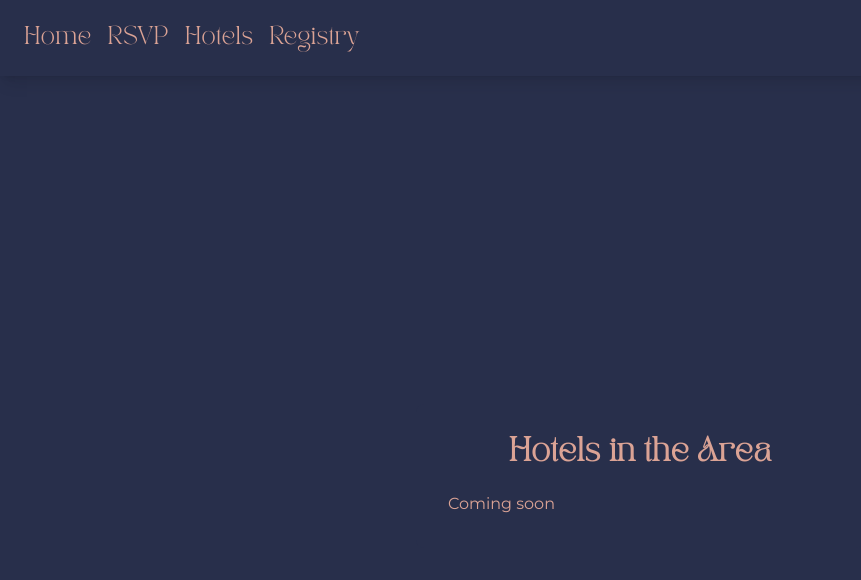
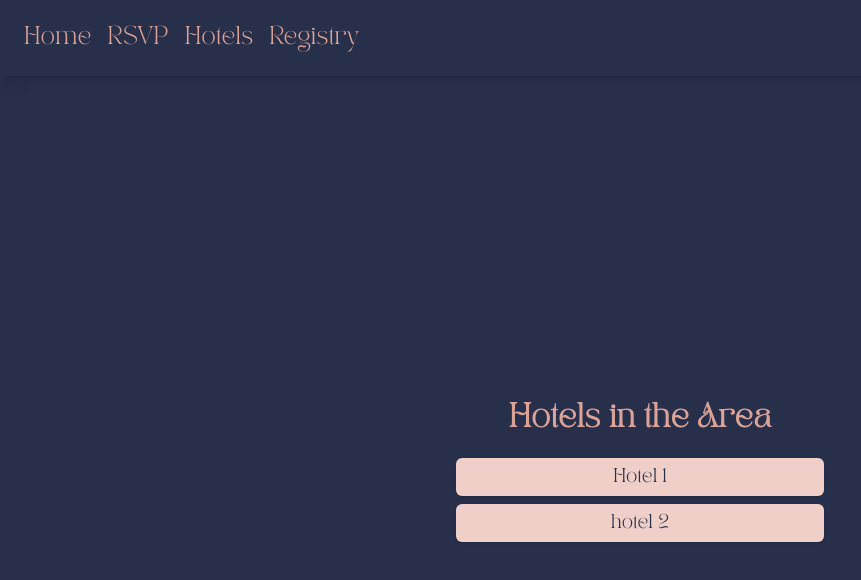
Before and after one commit to Benderg13/emma-and-grant-wedding-site, a Next.js app in the folder website/: page /hotels in a window 1280 px wide. Shown: the top 580 px of the page, without its empty margins (0-861 px from the left). Built offline with nearby package versions, Linux system fonts and the light colour scheme.

Commit message:
got grid pictures, still need to work on the landing page image...

```diff
--- a/website/src/app/hotels/page.tsx
+++ b/website/src/app/hotels/page.tsx
@@ -5,7 +5,24 @@ export default function Page() {
             <div className='min-h-screen flex items-center justify-center '>
                 <div className="bg-navy-blue p-8 rounded-lg max-w-md w-full">
                 <h1 className="text-2xl font-bold mb-6 text-center ">Hotels in the Area</h1>
-                    <h3>Coming soon</h3>
+                <ul>
+                    <li className="m-2">
+                    <a href="" target="_blank">
+                    <button
+                        type="button"
+                        className="hover:bg-white bg-lighter-pink w-full py-2 px-4 border border-transparent rounded-md shadow-sm text-sm font-medium text-navy-blue">
+                        Hotel 1
+                    </button></a>
+                    </li>
+                    <li className="m-2">
+                    <a href="" target="_blank">
+                    <button
+                        type="button"
+                        className="hover:bg-white bg-lighter-pink w-full py-2 px-4 border border-transparent rounded-md shadow-sm text-sm font-medium text-navy-blue">
+                        hotel 2
+                    </button></a>
+                    </li>
+                </ul>
             </div>
             </div>
         </main>
--- a/website/src/app/page.tsx
+++ b/website/src/app/page.tsx
@@ -1,11 +1,17 @@
 import Image from "next/image";
 import landingPic from "../../public/pics/Emma & Grant Engagement-07.jpg"
+import pic1 from "../../public/pics/Emma & Grant Engagement-05.jpg"
+import pic2 from "../../public/pics/Emma & Grant Engagement-10.jpg"
+import pic3 from "../../public/pics/Emma & Grant Engagement-11.jpg"
+import pic4 from "../../public/pics/Emma & Grant Engagement-27.jpg"
+import pic5 from "../../public/pics/Emma & Grant Engagement-30.jpg"
+import pic6 from "../../public/pics/Emma & Grant Engagement-33.jpg"
 import styles from "./home.module.css"
 
 export default function Home() {
   return (
     <main>
-        <div  className={styles.bgWrap}>
+ <div  className={styles.bgWrap}>
           <Image src={landingPic}
           alt="Emma and Grant"
           quality={100}
@@ -23,12 +29,58 @@ export default function Home() {
           Emma & Grant
         </h1>
         </div>
-        <div>
+        <div className="m-6">
           <h3 className={styles.bgTitle}>
           Our Wedding
         </h3>
         <p className={styles.bgText}>4:30pm Saturday, October 25, 2025<br/>2684 Columbus St, Grove City, OH 43123</p>
-            {/* pictures in a grid style */}
+        </div>
+        {/* pictures in a grid style */}
+        <div className="container mx-auto p-4">
+          <div className="grid grid-cols-2 sm:grid-cols-2 md:grid-cols-3 lg:grid-cols-4 gap-6" >
+          <div className="">
+            <Image src={pic1}
+              alt="Emma and Grant 1"
+              quality={100}
+              placeholder="blur"
+              className="rounded-2xl shadow-2xl"/>
+          </div>
+          <div>
+            <Image src={pic2}
+            alt="Emma and Grant 2"
+            quality={100}
+            placeholder="blur"
+            className="rounded-2xl shadow-2xl"/>
+            </div>
+            <div>
+            <Image src={pic3}
+            alt="Emma and Grant 3"
+            quality={100}
+            placeholder="blur"
+            className="rounded-2xl shadow-2xl"/>
+            </div>
+            <div>
+            <Image src={pic4}
+            alt="Emma and Grant 4"
+            quality={100}
+            placeholder="blur"
+            className="rounded-2xl shadow-2xl"/>
+            </div>
+            <div>
+            <Image src={pic5}
+            alt="Emma and Grant 5"
+            quality={100}
+            placeholder="blur"
+            className="rounded-2xl shadow-2xl"/>
+            </div>
+            <div>
+            <Image src={pic6}
+            alt="Emma and Grant 6"
+            quality={100}
+            placeholder="blur"
+            className="rounded-2xl shadow-2xl"/>
+            </div>
+            </div>
         </div>
     </main>
   );
```
Also changed, not shown: website/src/app/home.module.css (+0 -10 lines).
